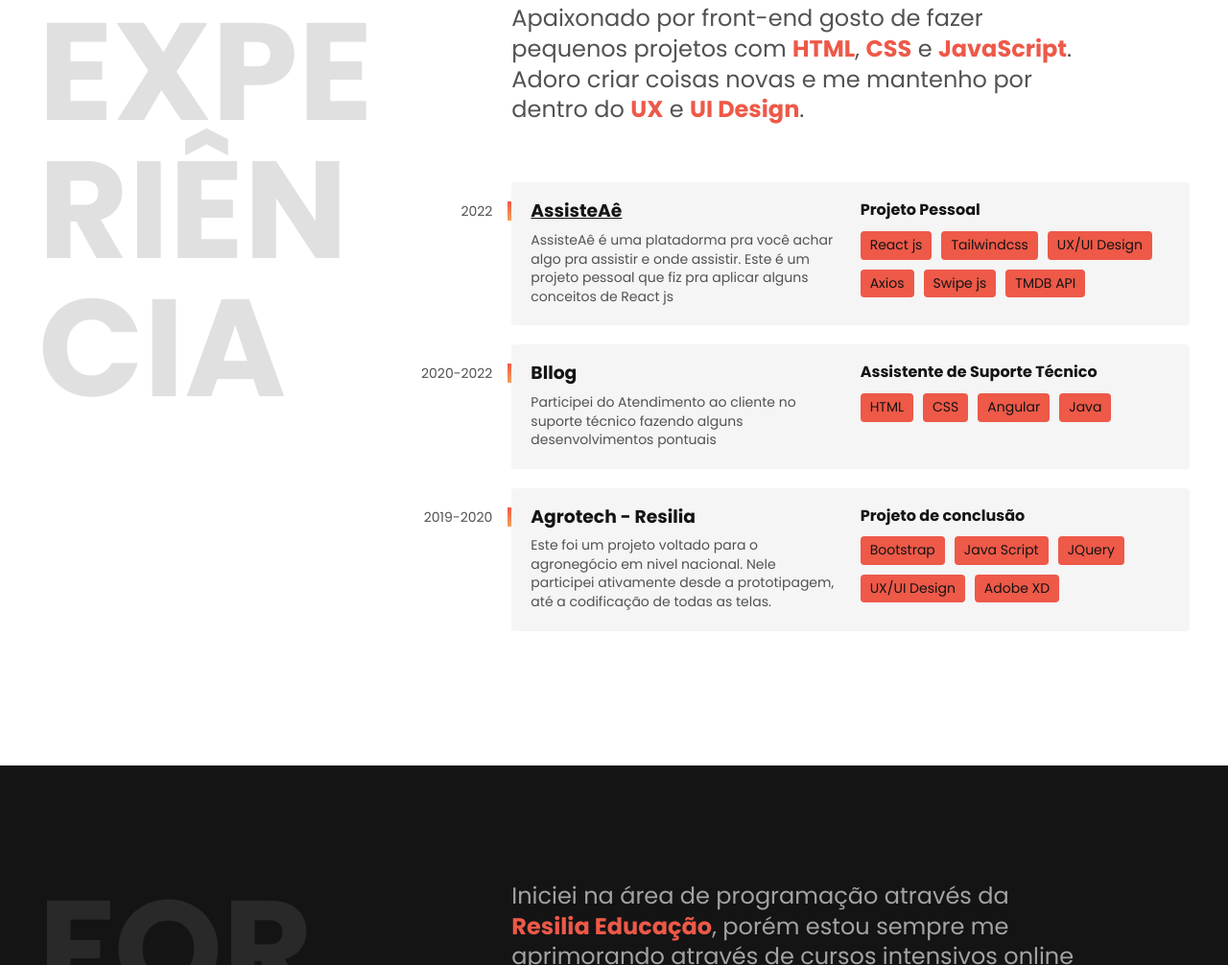
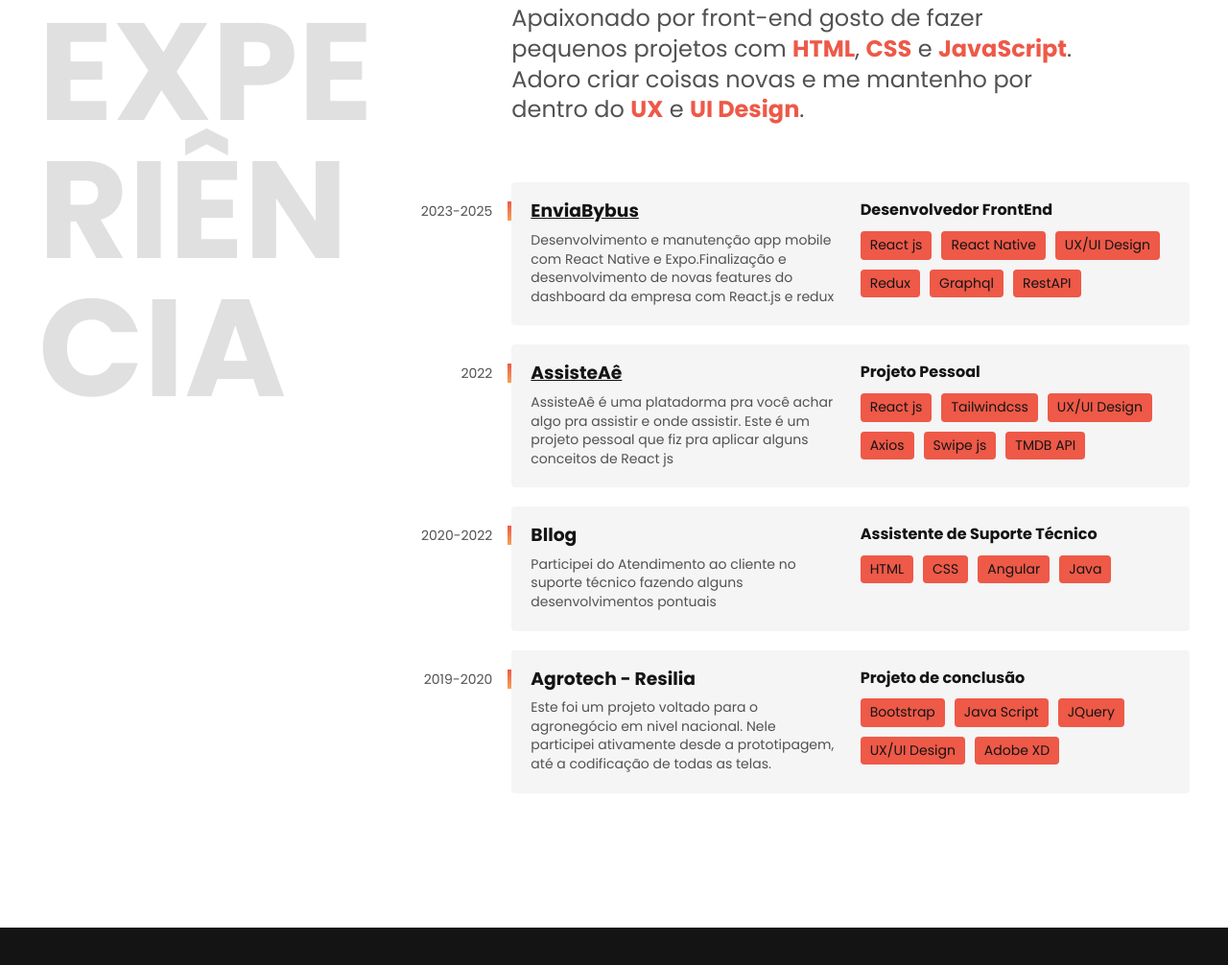
Before and after one commit to felipejesus-front/felipejesus-front.github.io, a website: page index.html in a window 1280 px wide. Shown: the part 831-1837 px from the top of the page at 96% size. Drawn offline with Linux system fonts and the light colour scheme.

Commit message:
adding EnviaBybus job experience

```diff
--- a/index.html
+++ b/index.html
@@ -61,30 +61,57 @@
 			<h2 class="subtitulo">Experiência</h2>
 			<div>
 				<p class="experiencia-texto">
-					Apaixonado por front-end gosto de fazer pequenos projetos
-					com <span>HTML</span>, <span>CSS</span> e
-					<span>JavaScript</span>. Adoro criar coisas novas e me
-					mantenho por dentro do <span>UX</span> e
+					Apaixonado por front-end gosto de fazer pequenos projetos com
+					<span>HTML</span>, <span>CSS</span> e <span>JavaScript</span>. Adoro
+					criar coisas novas e me mantenho por dentro do <span>UX</span> e
 					<span>UI Design</span>.
 				</p>
 
 				<div class="empresa">
+					<span class="empresa-ano">2023-2025</span>
+					<h3 class="empresa-titulo">
+						<a
+							href="https://www.enviabybus.com.br/"
+							target="_blank"
+							rel="noopener noreferrer"
+							class="empresa-link"
+						>
+							EnviaBybus
+						</a>
+					</h3>
+					<span class="empresa-titulo">Desenvolvedor FrontEnd</span>
+					<p class="empresa-texto">
+						Desenvolvimento e manutenção app mobile com React Native e
+						Expo.Finalização e desenvolvimento de novas features do dashboard da
+						empresa com React.js e redux
+					</p>
+					<ul class="empresa-habilidade">
+						<li>React js</li>
+						<li>React Native</li>
+						<li>UX/UI Design</li>
+						<li>Redux</li>
+						<li>Graphql</li>
+						<li>RestAPI</li>
+					</ul>
+				</div>
+
+				<div class="empresa">
 					<span class="empresa-ano">2022</span>
-					<h3 class="empresa-titulo"> <a
+					<h3 class="empresa-titulo">
+						<a
 							href="https://felipejesus-front.github.io/assisteAe/"
 							target="_blank"
 							rel="noopener noreferrer"
 							class="empresa-link"
-					><a
-                    href="https://felipejesus-front.github.io/assisteAe/"
-                    target="_blank"
-                    rel="noopener noreferrer"
-                    class="empresa-link"
-                > AssisteAê </a
-                ></h3>
+						>
+							AssisteAê
+						</a>
+					</h3>
 					<span class="empresa-titulo">Projeto Pessoal</span>
 					<p class="empresa-texto">
-						AssisteAê é uma platadorma pra você achar algo pra assistir e onde assistir. Este é um projeto pessoal que fiz pra aplicar alguns conceitos de React js
+						AssisteAê é uma platadorma pra você achar algo pra assistir e onde
+						assistir. Este é um projeto pessoal que fiz pra aplicar alguns
+						conceitos de React js
 					</p>
 					<ul class="empresa-habilidade">
 						<li>React js</li>
@@ -93,19 +120,16 @@
 						<li>Axios</li>
 						<li>Swipe js</li>
 						<li>TMDB API</li>
-
 					</ul>
 				</div>
 
 				<div class="empresa">
 					<span class="empresa-ano">2020-2022</span>
 					<h3 class="empresa-titulo">Bllog</h3>
-					<span class="empresa-titulo"
-						>Assistente de Suporte Técnico</span
-					>
+					<span class="empresa-titulo">Assistente de Suporte Técnico</span>
 					<p class="empresa-texto">
-						Participei do Atendimento ao cliente no suporte técnico
-						fazendo alguns desenvolvimentos pontuais
+						Participei do Atendimento ao cliente no suporte técnico fazendo
+						alguns desenvolvimentos pontuais
 					</p>
 					<ul class="empresa-habilidade">
 						<li>HTML</li>
@@ -120,9 +144,9 @@
 					<h3 class="empresa-titulo">Agrotech - Resilia</h3>
 					<span class="empresa-titulo">Projeto de conclusão</span>
 					<p class="empresa-texto">
-						Este foi um projeto voltado para o agronegócio em nivel
-						nacional. Nele participei ativamente desde a
-						prototipagem, até a codificação de todas as telas.
+						Este foi um projeto voltado para o agronegócio em nivel nacional.
+						Nele participei ativamente desde a prototipagem, até a codificação
+						de todas as telas.
 					</p>
 					<ul class="empresa-habilidade">
 						<li>Bootstrap</li>
@@ -141,18 +165,16 @@
 				<div>
 					<p class="formacao-texto">
 						Iniciei na área de programação através da
-						<span>Resilia Educação</span>, porém estou sempre me
-						aprimorando através de cursos intensivos online com foco
-						em <span>Front-end</span> e <span>UI/UX Design</span>.
+						<span>Resilia Educação</span>, porém estou sempre me aprimorando
+						através de cursos intensivos online com foco em
+						<span>Front-end</span> e <span>UI/UX Design</span>.
 					</p>
 
 					<ul class="curso-lista">
 						<li class="curso">
 							<span class="curso-tipo">Tecnologo</span>
 							<h3 class="curso-nome">Desenv. de Sistemas Web</h3>
-							<span class="curso-instituicao"
-								>Resilia Educação</span
-							>
+							<span class="curso-instituicao">Resilia Educação</span>
 						</li>
 						<li class="curso">
 							<span class="curso-tipo">Curso</span>
@@ -171,9 +193,7 @@
 							<h3>Cursos intensivos</h3>
 							<ul>
 								<li>UI/UX Design <span>80h</span></li>
-								<li>
-									Javascript Completo (ES6) <span>77h</span>
-								</li>
+								<li>Javascript Completo (ES6) <span>77h</span></li>
 								<li>HTML e CSS <span>40h</span></li>
 								<li>Bootstrap <span>10h</span></li>
 								<li>React Completo <span>18h</span></li>
@@ -209,8 +229,8 @@
 		<footer class="footer" id="contato">
 			<div class="footer-container">
 				<p class="footer-texto">
-					Estou disponível para novos projetos. Entre em contato e
-					marcamos uma conversa.
+					Estou disponível para novos projetos. Entre em contato e marcamos uma
+					conversa.
 				</p>
 				<ul class="footer-contato">
 					<li>felipejesus30@gmail.com</li>
@@ -221,9 +241,7 @@
 						>
 					</li>
 				</ul>
-				<p class="footer-copy">
-					Felipe de Jesus. Alguns direitos reservados
-				</p>
+				<p class="footer-copy">Felipe de Jesus. Alguns direitos reservados</p>
 			</div>
 		</footer>
 	</body>
```
Lines whose indentation alone changed are shown as unchanged.
